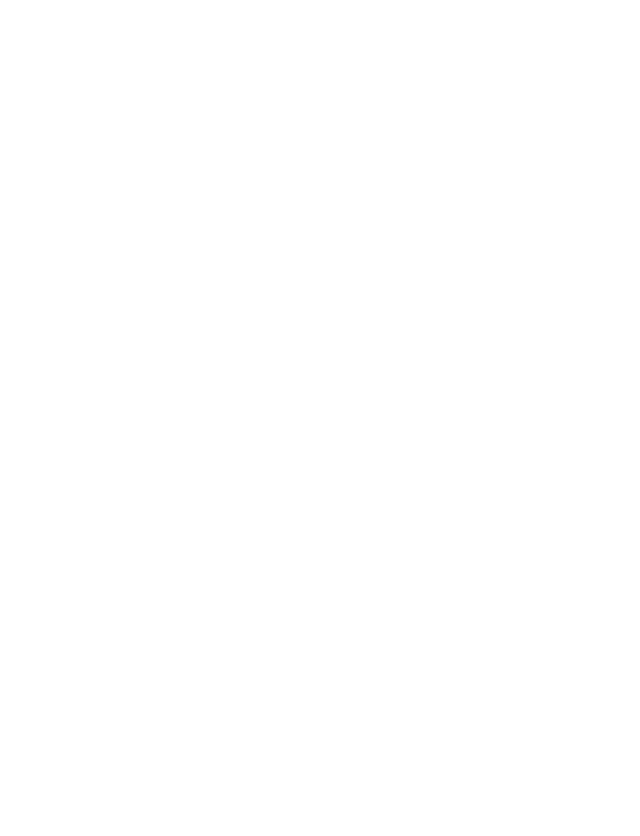
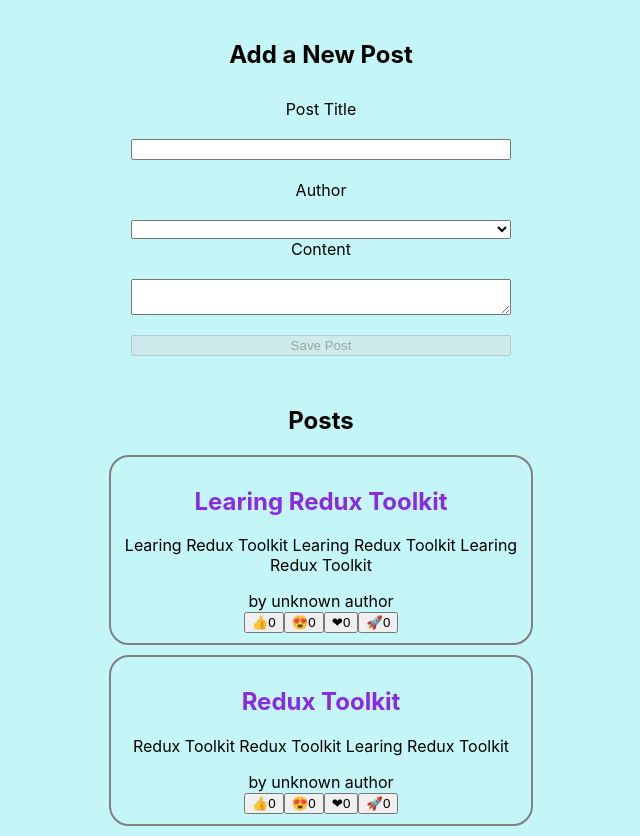
Before and after one commit to chandruln/Reactjs-ReduxToolKit, a React (Create React App) app in the folder ReactProgram/: page /posts in a window 1280 px wide. Before the commit this address had no page. Shown: the whole page, without its empty margins (319-959 px from the left). Before the commit the page ends 800 px from the top, so only its background shows below. Built offline with nearby package versions, Linux system fonts and the light colour scheme.

Commit message:
Add Posts RTK

```diff
--- a/ReactProgram/src/App.js
+++ b/ReactProgram/src/App.js
@@ -20,6 +20,7 @@ import Todo from './TodoApp/Todo';
 import Search from './Search/Search';
 import InfiniteScroll from './InfinitScroll/InfiniteScroll';
 import Counter from './Counter/Counter';
+import Posts from './Posts/Posts';
 
 export default function App() {
   const [explorerData, setExplorerData] = useState(folderExplorer);
@@ -43,6 +44,7 @@ export default function App() {
         <Route path="/course/:id" Component={IndCourse}></Route>
         <Route path="/addcourse" Component={AddCourse}></Route>
         <Route path='/counter' Component={Counter}></Route>
+        <Route path='/posts' Component={Posts}></Route>
       </Routes>
     </Router>
   )
--- /dev/null
+++ b/ReactProgram/src/Posts/AddPostForm.js
@@ -0,0 +1,71 @@
+import React, { useState } from 'react'
+import "./posts.css"
+import { postAdded } from './postsSlice';
+import { nanoid } from '@reduxjs/toolkit';
+import { useDispatch, useSelector } from 'react-redux';
+import { selectUsers } from './usersSlice';
+
+const AddPostForm = () => {
+    const [title, setTitle] = useState('');
+    const [content, setContent] = useState('');
+    const [userId, setUserId] = useState('');
+
+    const dispatch = useDispatch();
+    const users = useSelector(selectUsers);
+
+    const onTitleChange = (e) => setTitle(e.target.value);
+    const onContentChange = (e) => setContent(e.target.value);
+    const onAuthorChange = (e) => setUserId(e.target.value);
+
+    const onSavePostClicked = () => {
+            dispatch(
+                postAdded({
+                    id: nanoid(),
+                    title,
+                    userId,
+                    content,
+                    date: new Date().toISOString(),
+                    reactions:{
+                        thumbsUp: 0,
+                        wow: 0,
+                        heart: 0,
+                        rocket: 0
+                    }
+                })
+            )
+            setTitle('');
+            setContent('');
+            setUserId('')
+    }
+
+    const userOptions = users.map(user => (
+        <option key={user.id} value={user.id}>
+            {user.name}
+        </option>
+    ))
+
+    const saveEnable = Boolean(title) && Boolean(content) && Boolean(userId);
+
+  return (
+    <div className='addPostForm'>
+        <h2>Add a New Post</h2>
+        <form className='postForm'>
+            <label>Post Title</label> <br/>
+            <input type='text' value={title} onChange={onTitleChange} /> <br/>
+
+            <label>Author</label> <br/>
+            <select id="postAuthor" value={userId} onChange={onAuthorChange}>
+                <option value=""></option>
+                {userOptions}
+            </select>
+
+            <label>Content</label> <br/>
+            <textarea value={content} onChange={onContentChange} /> <br/>
+
+            <button onClick={onSavePostClicked} type='button' disabled = {!saveEnable}>Save Post</button>
+        </form>
+    </div>
+  )
+}
+
+export default AddPostForm
--- /dev/null
+++ b/ReactProgram/src/Posts/Posts.js
@@ -0,0 +1,64 @@
+import React from 'react'
+import { useDispatch, useSelector } from 'react-redux'
+import { reactionAdded, selectAllPosts } from './postsSlice'
+
+import './posts.css'
+import AddPostForm from './AddPostForm'
+import { selectUsers } from './usersSlice'
+
+const Posts = () => {
+    const posts = useSelector(selectAllPosts);
+    const users = useSelector(selectUsers);
+    const dispatch = useDispatch();
+
+    const reactionEmoji = {
+        thumbsUp: '👍',
+        wow: '😍',
+        heart: '❤',
+        rocket: '🚀'
+    }
+
+    const user = (userid) => {
+        console.log(userid, users);
+        const author = users.find(user => user.id == userid);
+        console.log(author);
+        return author ? author.name : 'unknown author';
+    }
+
+    const ReactionButtons = (post) => {
+        const reactionButtons = Object.entries(reactionEmoji).map(([name, emoji]) => {
+            return (
+                <button type='button'
+                  onClick={() => dispatch(reactionAdded({postId: post.id, reaction: name}))}
+                >
+                    {emoji}{post.reactions[name]}
+                </button>
+            )
+        })
+        return reactionButtons
+    }
+
+    const orderPosts = posts.slice().sort((a,b) => b.date.localeCompare(a.date))
+
+    const renderPosts = orderPosts.map(post => (
+        <article key={post.id} className='post'>
+            <h2 className='title'>{post.title}</h2>
+            <p className='content'>{post.content}</p>
+            <span>by {user(post.userId)}</span>
+            <div>{ReactionButtons(post)}</div>
+        </article>
+    ))
+  return (
+    <div className='main'>
+        <section>
+            <AddPostForm/>
+        </section>
+        <section className='posts'>
+            <h2>Posts</h2>
+            {renderPosts}
+        </section>
+    </div>
+  )
+}
+
+export default Posts;
--- /dev/null
+++ b/ReactProgram/src/Posts/posts.css
@@ -0,0 +1,46 @@
+.body{
+    margin:0%;
+    padding: 0%;
+    box-sizing: border-box;
+}
+
+.main{
+    /* height: 100vh; */
+    background-color: rgb(196, 246, 248);
+    display: flex;
+    flex-direction: column;
+    align-items: center;
+    text-align: center;
+}
+
+.addPostForm{
+    display: flex;
+    flex-direction: column;
+    width: 400px;
+    margin: 10px;
+    padding: 10px;
+    /* background-color: beige; */
+}
+
+.postForm{
+    display: flex;
+    flex-direction: column;
+    padding: 10px;
+}
+
+/* .posts{
+    background-color: rgb(152, 236, 236);
+} */
+
+.post{
+    border: 2px solid grey;
+    border-radius: 20px;
+    margin: 10px;
+    padding: 10px;
+    width: 400px;
+    /* background-color: bisque; */
+}
+
+.title{
+    color: blueviolet;
+}
--- /dev/null
+++ b/ReactProgram/src/Posts/postsSlice.js
@@ -0,0 +1,35 @@
+import { createSlice } from "@reduxjs/toolkit";
+
+const initialState = [
+    {id:'1', title: "Learing Redux Toolkit", content: "Learing Redux Toolkit Learing Redux Toolkit Learing Redux Toolkit", date: new Date().toISOString(),
+        reactions:{
+            thumbsUp: 0, wow: 0, heart: 0, rocket: 0
+        }
+    },
+    {id:'2', title: "Redux Toolkit", content: "Redux Toolkit Redux Toolkit Learing Redux Toolkit", date: new Date().toISOString(),
+        reactions:{
+            thumbsUp: 0, wow: 0, heart: 0, rocket: 0
+        }
+    }
+]
+
+export const postsSlice = createSlice({
+    name: 'posts',
+    initialState,
+    reducers: {
+        postAdded: (state, action) => {
+            state.push(action.payload)
+        },
+        reactionAdded: (state,action) => {
+            const {postId, reaction} = action.payload;
+            const existingPost = state.find(post => post.id == postId)
+            if(existingPost){
+                existingPost.reactions[reaction]++
+            }
+        }
+    }
+})
+
+export const {postAdded, reactionAdded} = postsSlice.actions;
+export const selectAllPosts = (state) => state.posts;
+export default postsSlice.reducer
--- /dev/null
+++ b/ReactProgram/src/Posts/store.js
@@ -0,0 +1,10 @@
+import { configureStore } from "@reduxjs/toolkit";
+import postsReducer from "./postsSlice";
+import usersReducer from "./usersSlice";
+
+export const store = configureStore({
+    reducer:{
+        posts: postsReducer,
+        users: usersReducer
+    }
+})
--- /dev/null
+++ b/ReactProgram/src/Posts/usersSlice.js
@@ -0,0 +1,15 @@
+import { createSlice } from "@reduxjs/toolkit";
+
+const initialState = [
+    { id: '0', name: "test 1"},
+    { id: "1", name: "test 2"}
+]
+
+const userSlice = createSlice({
+    name: "users",
+    initialState,
+    reducers: {}
+})
+
+export default userSlice.reducer;
+export const selectUsers = (state) => state.users;
--- a/ReactProgram/src/index.js
+++ b/ReactProgram/src/index.js
@@ -7,7 +7,8 @@ import reportWebVitals from './reportWebVitals';
 import {Provider} from "react-redux";
 // import store from "./LoginRedux/Redux/store";
 // import store from './CourseApp/Redux/store';
-import { store } from './Counter/Store';
+// import { store } from './Counter/Store';
+import { store } from './Posts/store';
 
 const root = ReactDOM.createRoot(document.getElementById('root'));
 root.render(
```
